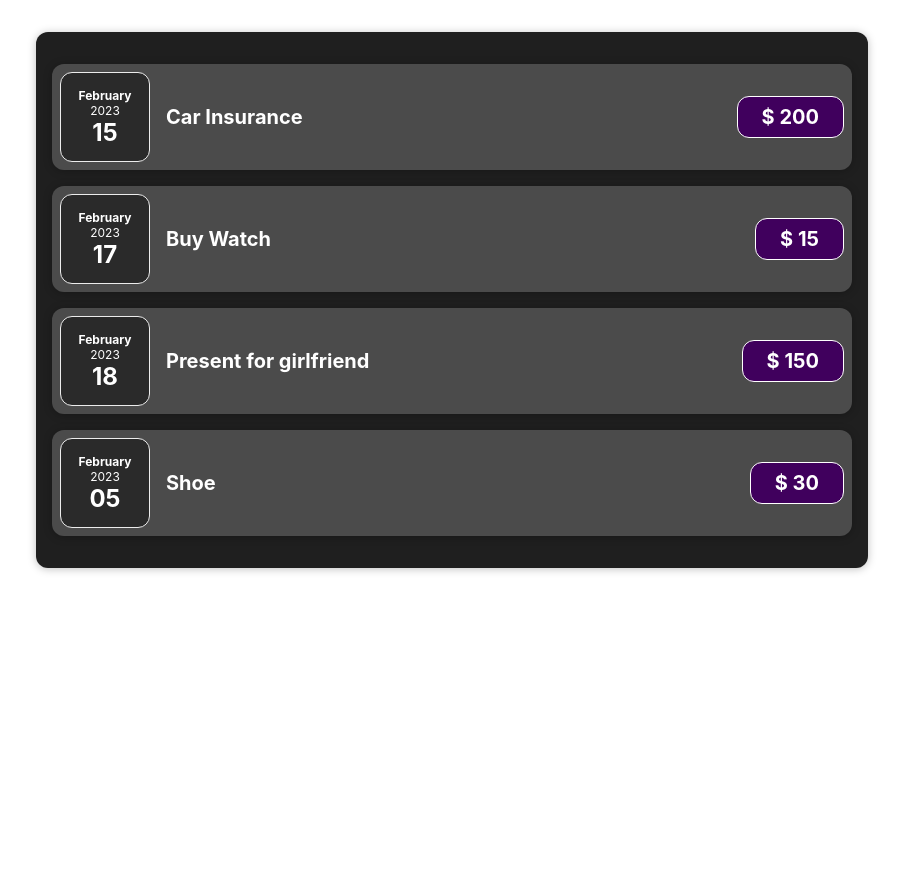
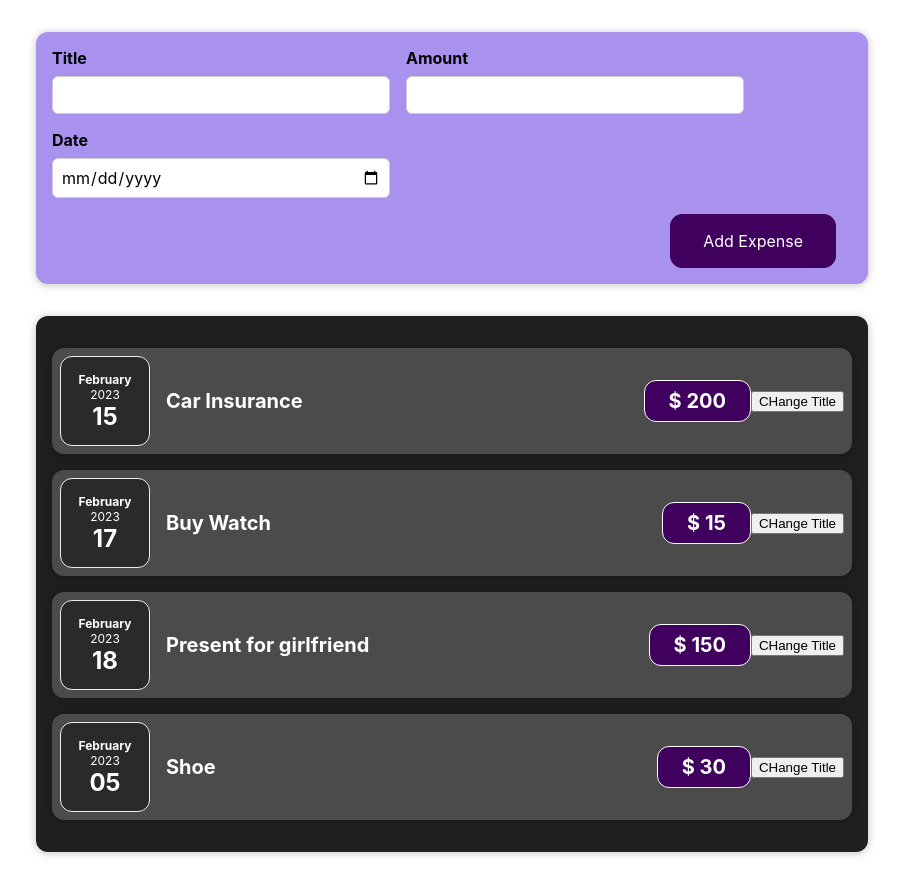
Before and after one commit to Ye99-AungKhant/expensetracker-react, a React (Create React App) app: page / in a window 1280 px wide. Shown: the whole page, without its empty margins (188-1091 px from the left). Before the commit the page ends 800 px from the top, so only its background shows below. Built offline with nearby package versions, Linux system fonts and the light colour scheme.

Commit message:
Adding form input

```diff
--- a/src/App.js
+++ b/src/App.js
@@ -1,5 +1,6 @@
 import './App.css';
 import Expense from './components/Expenses/Expense';
+import NewExpense from './components/NewExpense/NewExpense';
 
 const App = () => {
 
@@ -12,6 +13,7 @@
 
   return (
     <div>
+      <NewExpense />
       <Expense items={expenses} />
     </div>
   );
--- a/src/components/Expenses/ExpenseItem.js
+++ b/src/components/Expenses/ExpenseItem.js
@@ -1,16 +1,23 @@
+import { useState } from 'react';
 import Card from '../UI/Card';
 import ExpenseDate from './ExpenseDate';
 import './ExpenseItem.css'
 
 const ExpenseItem = (props) => {
 
+    const [title, setTitle] = useState(props.title)
+    const clickHandler = () => {
+        setTitle('Updated')
+    }
+
     return (
         <Card className="expense-item">
             <ExpenseDate date={props.date} />
             <div className="expense-item__description">
-                <h2>{props.title}</h2>
+                <h2>{title}</h2>
                 <div className="expense-item__price">$ {props.amount}</div>
             </div>
+            <button onClick={clickHandler}>CHange Title</button>
         </Card>
     )
 }
--- /dev/null
+++ b/src/components/NewExpense/NewExpense.css
@@ -0,0 +1,38 @@
+.new-expense {
+    background-color: #a892ee;
+    padding: 1rem;
+    margin: 2rem auto;
+    width: 50rem;
+    max-width: 95%;
+    border-radius: 12px;
+    text-align: center;
+    box-shadow: 0 1px 8px rgba(0, 0, 0, 0.25);
+}
+
+.new-expense button {
+    font: inherit;
+    cursor: pointer;
+    padding: 1rem 2rem;
+    border: 1px solid #40005d;
+    background-color: #40005d;
+    color: white;
+    border-radius: 12px;
+    margin-right: 1rem;
+}
+
+.new-expense button:hover,
+.new-expense button:active {
+    background-color: #510674;
+    border-color: #510674;
+}
+
+.new-expense button.alternative {
+    color: #220131;
+    border-color: transparent;
+    background-color: transparent;
+}
+
+.new-expense button.alternative:hover,
+.new-expense button.alternative:active {
+    background-color: #ddb3f8;
+}
--- /dev/null
+++ b/src/components/NewExpense/NewExpense.js
@@ -0,0 +1,13 @@
+import React from "react";
+import './NewExpense.css'
+import NewExpenseForm from "./NewExpenseForm";
+
+const NewExpense = () => {
+    return (
+        <div className="new-expense">
+            <NewExpenseForm />
+        </div>
+    )
+}
+
+export default NewExpense
--- /dev/null
+++ b/src/components/NewExpense/NewExpenseForm.css
@@ -0,0 +1,26 @@
+.new-expense__controls {
+    display: flex;
+    flex-wrap: wrap;
+    gap: 1rem;
+    margin-bottom: 1rem;
+    text-align: left;
+}
+
+.new-expense__control label {
+    font-weight: bold;
+    margin-bottom: 0.5rem;
+    display: block;
+}
+
+.new-expense__control input {
+    font: inherit;
+    padding: 0.5rem;
+    border-radius: 6px;
+    border: 1px solid #ccc;
+    width: 20rem;
+    max-width: 100%;
+}
+
+.new-expense__actions {
+    text-align: right;
+}
--- /dev/null
+++ b/src/components/NewExpense/NewExpenseForm.js
@@ -0,0 +1,28 @@
+import React from "react";
+import './NewExpenseForm.css';
+
+const NewExpenseForm = () => {
+    return (
+        <form>
+            <div className="new-expense__controls">
+                <div className="new-expense__control">
+                    <label>Title</label>
+                    <input type="text" />
+                </div>
+                <div className="new-expense__control">
+                    <label>Amount</label>
+                    <input type="number" min="0.01" step="0.01" />
+                </div>
+                <div className="new-expense__control">
+                    <label>Date</label>
+                    <input type="date" min="2019-1-1" max="2023-12-31" />
+                </div>
+            </div>
+            <div className="new-expense__actions">
+                <button type="submit">Add Expense</button>
+            </div>
+        </form>
+    )
+}
+
+export default NewExpenseForm
```
